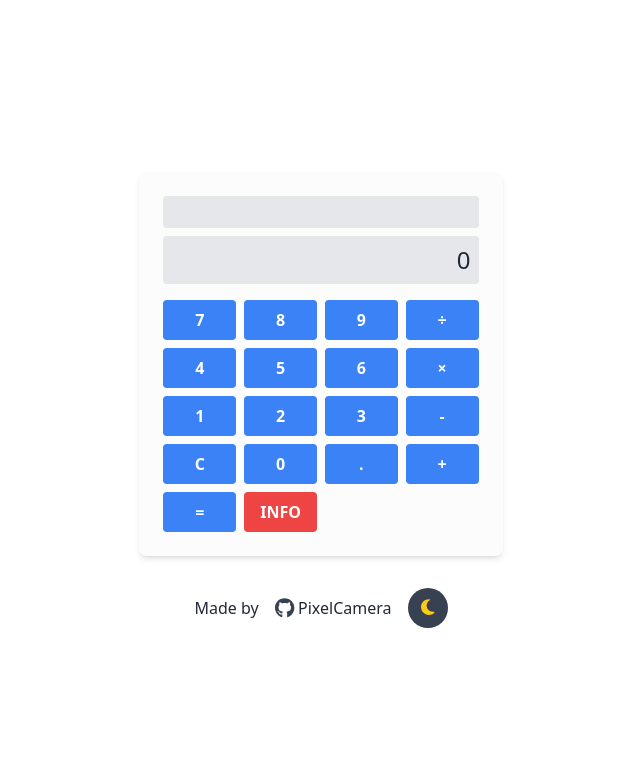
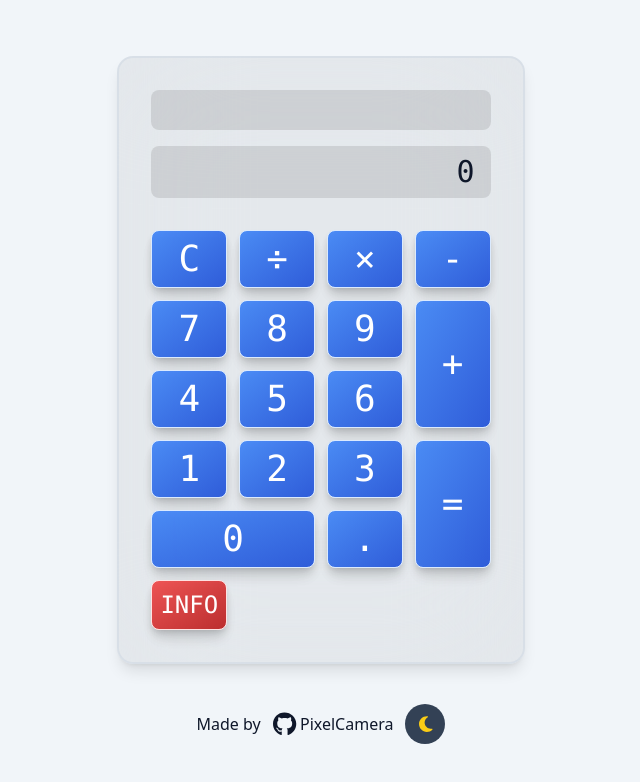
Before and after one commit to PixelCamera/calculator, a Vue app: page / in a window 1280 px wide. Shown: the top 782 px of the page, without its empty margins (319-959 px from the left). Built offline with nearby package versions, Linux system fonts and the light colour scheme; the HTML template or start-up script is replaced by a standard one.

Commit message:
improve UI

```diff
--- a/src/App.vue
+++ b/src/App.vue
@@ -7,27 +7,18 @@ const { isDarkMode, toggleDarkMode } = useDarkMode();
 </script>
 
 <template>
-  <div
-    class="flex min-h-screen flex-col items-center justify-center gap-4 bg-white text-gray-800 transition-colors duration-300 dark:bg-gray-900 dark:text-gray-100"
-  >
+  <div class="global-text global-animate global-flex global-bg min-h-screen select-none flex-col gap-10">
     <responsive-glow-background />
-    <calculator />
-    <div class="mt-4 flex items-center gap-4">
+    <calculator class="global-text z-10" />
+    <div class="global-flex z-10 gap-3">
       <span>Made by</span>
-      <a
-        href="https://github.com/PixelCamera/calculator"
-        target="_blank"
-        class="group flex items-center hover:text-red-500"
-      >
-        <font-awesome-icon
-          :icon="['fab', 'github']"
-          class="text-xl text-gray-700 group-hover:text-red-600 dark:text-gray-300"
-        />
-        <span class="ml-1">PixelCamera</span>
+      <a href="https://github.com/PixelCamera/calculator" target="_blank" class="global-flex gap-1 hover:text-red-600">
+        <font-awesome-icon :icon="['fab', 'github']" class="text-2xl" />
+        <span>PixelCamera</span>
       </a>
       <button
         @click="toggleDarkMode"
-        class="h-10 w-10 rounded-full bg-gray-700 text-yellow-400 transition-colors duration-300 dark:bg-yellow-400 dark:text-gray-900"
+        class="global-animate global-flex h-10 w-10 rounded-full bg-slate-700 text-yellow-400 dark:bg-yellow-400 dark:text-slate-700"
       >
         <font-awesome-icon :icon="isDarkMode ? 'sun' : 'moon'" class="text-lg" />
       </button>
--- a/src/components/Calculator.vue
+++ b/src/components/Calculator.vue
@@ -4,11 +4,23 @@ import { handleInput, expressionDisplay, valueDisplay, calcState } from '@/compo
 
 // prettier-ignore
 const BUTTONS = [
-  "7", "8", "9", "÷",
-  "4", "5", "6", "×",
-  "1", "2", "3", "-",
-  "C", "0", ".", "+",
-  "=",
+  {value: 'C', classes: []},
+  {value: '÷', classes: []},
+  {value: '×', classes: []},
+  {value: '-', classes: []},
+  {value: '7', classes: []},
+  {value: '8', classes: []},
+  {value: '9', classes: []},
+  {value: '+', classes: ['row-span-2']},
+  {value: '4', classes: []},
+  {value: '5', classes: []},
+  {value: '6', classes: []},
+  {value: '1', classes: []},
+  {value: '2', classes: []},
+  {value: '3', classes: []},
+  {value: '=', classes: ['row-span-2']},
+  {value: '0', classes: ['col-span-2']},
+  {value: '.', classes: []},
 ];
 
 const showInfo = ref(false);
@@ -19,25 +31,28 @@ function switchInfo() {
 </script>
 
 <template>
-  <p v-if="showInfo" class="text-gray-800 dark:text-gray-100">
-    {{ calcState }}
-  </p>
-  <div
-    class="z-10 rounded-lg bg-gray-50 bg-opacity-50 p-6 shadow-md transition-colors duration-300 dark:bg-gray-800 dark:bg-opacity-50"
-  >
-    <div class="mb-4">
-      <div class="mb-2 h-8 w-full overflow-hidden rounded bg-gray-200 p-2 text-right text-lg dark:bg-gray-700">
-        {{ expressionDisplay }}
-      </div>
-      <div class="w-full rounded bg-gray-200 p-2 text-right text-2xl dark:bg-gray-700">
-        {{ valueDisplay }}
-      </div>
+  <!--info-->
+  <p v-if="showInfo" class="w-full px-8 py-2 text-center">{{ calcState }}</p>
+
+  <!--calculator-->
+  <div class="calc-container global-flex flex-col gap-8 p-8">
+    <!--display-->
+    <div class="global-flex w-full flex-col gap-4">
+      <div class="calc-display h-10 text-2xl">{{ expressionDisplay }}</div>
+      <div class="calc-display text-3xl">{{ valueDisplay }}</div>
     </div>
-    <div class="grid grid-cols-4 gap-2">
-      <button v-for="btn in BUTTONS" :key="btn" @click="handleInput(btn)" class="btn-blue">
-        {{ btn }}
+
+    <!--buttons-->
+    <div class="grid grid-cols-4 gap-3 font-mono">
+      <button
+        v-for="btn in BUTTONS"
+        :key="btn.value"
+        @click="handleInput(btn.value)"
+        :class="['btn-blue', 'text-4xl', ...btn.classes]"
+      >
+        {{ btn.value }}
       </button>
-      <button @click="switchInfo()" class="btn-red">INFO</button>
+      <button @click="switchInfo()" class="btn-red text-2xl">INFO</button>
     </div>
   </div>
 </template>
--- a/src/main.css
+++ b/src/main.css
@@ -4,14 +4,62 @@
 
 @layer components {
     .btn-base {
-        @apply font-bold py-2 px-4 rounded bg-opacity-90 transition-colors duration-300;
+        @apply rounded-lg global-animate px-2 py-2
+        text-white
+        hover:-translate-y-0.5
+        drop-shadow-lg shadow-lg
+        hover:ring ring-white/40
     }
 
     .btn-blue {
-        @apply btn-base bg-blue-500 hover:bg-blue-600 active:bg-blue-700 text-white dark:bg-blue-700 dark:hover:bg-blue-800 dark:active:bg-blue-900 dark:text-gray-200;
+        @apply btn-base
+        bg-gradient-to-br from-blue-500/90 to-blue-700/90
+        hover:bg-blue-50 active:bg-blue-950
+        border border-blue-100 dark:border-blue-500
     }
 
     .btn-red {
-        @apply btn-base bg-red-500 hover:bg-red-600 active:bg-red-700 text-white dark:bg-red-700 dark:hover:bg-red-800 dark:active:bg-red-900 dark:text-gray-200;
+        @apply btn-base
+        bg-gradient-to-br from-red-500/90 to-red-700/90
+        hover:bg-red-50 active:bg-red-950
+        border border-red-100 dark:border-red-500
+    }
+
+    .global-bg {
+        @apply bg-slate-100 dark:bg-slate-900;
+    }
+
+    .global-text {
+        @apply text-slate-900 dark:text-slate-100;
+    }
+
+    .global-animate {
+        @apply transition-all duration-300 ease-out;
+    }
+
+    .global-flex {
+        @apply flex items-center justify-center;
+    }
+
+    .calc-container {
+        @apply global-animate rounded-2xl backdrop-blur-3xl
+        border-2 border-slate-300/50 dark:border-slate-50/10 /*border*/
+        bg-black/5 dark:bg-white/5 /*background*/
+        shadow-lg hover:shadow-2xl /*shadow*/
+        hover:ring-2 hover:ring-white/50 ring-offset-1 ring-offset-white/25
+            /*ring*/
+        hover:-translate-y-4
+        /*transform*/
+    }
+
+    .calc-display {
+        @apply global-animate w-full rounded-lg text-right py-2 px-4
+        font-mono
+        bg-black/10 dark:bg-white/10
+        /*background*/
+    }
+
+    .calc-btn {
+
     }
 }
```
